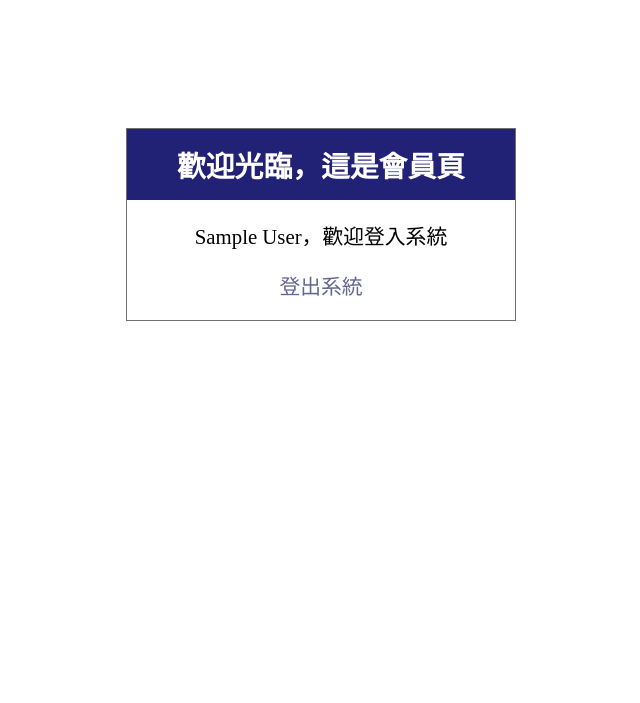
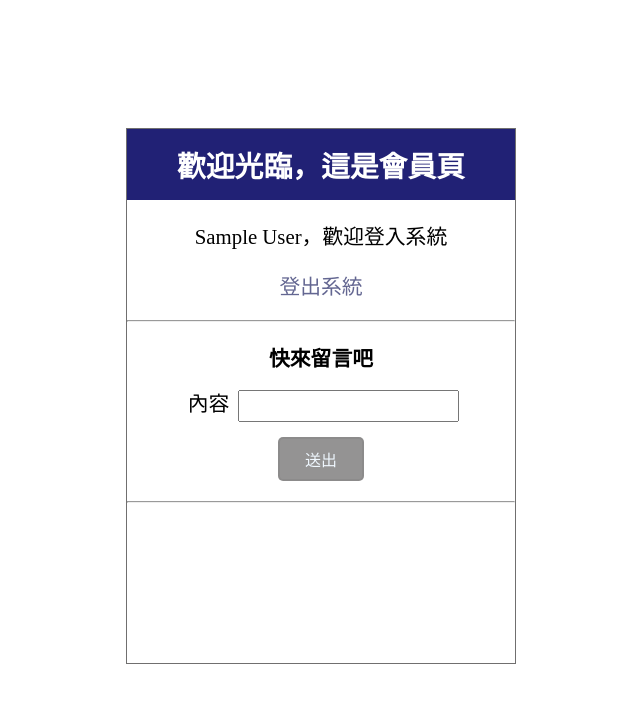
Before and after one commit to juggle-tech/weHelp-stage1, a FastAPI app: page /member in a window 1280 px wide. Shown: the top 703 px of the page, without its empty margins (319-959 px from the left). Run offline with FastAPI, Linux system fonts and the light colour scheme; the visitor is signed in with stand-in values (Sample User, id 1); parts of the project's set-up code (start-up, migrations or seed data) failed here and were passed over.

Commit message:
fetch api: create message api

```diff
--- a/week6/main.py
+++ b/week6/main.py
@@ -1,3 +1,4 @@
+import json
 import os
 import query
 
@@ -5,7 +6,7 @@ from fastapi.responses import RedirectResponse
 from contextlib import asynccontextmanager
 from typing import Annotated
 from dotenv import load_dotenv
-from fastapi import Depends, FastAPI, Form, Request
+from fastapi import Body, Depends, FastAPI, Form, Request
 from fastapi.staticfiles import StaticFiles
 from fastapi.templating import Jinja2Templates
 from sqlmodel import Session, SQLModel, create_engine
@@ -118,17 +119,32 @@ def logout(request: Request):
 ## Fetch API
 # Create Msg API
 @app.post("/api/message")
-def create_message(body = Body(None)):
-    pass
+def create_message(request: Request, session: SessionDep, body = Body(None)):
+
+    id = request.session["member_id"]
+    content = body["content"]
+    message = Message(member_id=id, content=content)
+    try:
+        query.create_message(session, message)
+        print("Succeed")
+        return {"ok": True}
+    except Exception as e:
+        print("Failed")
+        return {"error": True}
 
 
 # Get Msg API
 @app.get("/api/message")
-def get_message(body = Body(None)):
-    pass
+def get_message(session: SessionDep):
+    messages = query.get_all_messages(session)
+    print(messages)
+    if messages:
+        return {"ok": True, "data": messages}
+    else:
+        return {"error": True}
 
 
 # Delete Msg API
-@app.delete("/api/message/{id}")
-def delete_message(id: int):
-    pass
+# @app.delete("/api/message/{id}")
+# def delete_message(id: int):
+#     pass
--- a/week6/static/css/style.css
+++ b/week6/static/css/style.css
@@ -55,7 +55,7 @@ input {
     font-size: 1rem;
 }
 
-.loginBtn, .signUpBtn {
+.loginBtn, .signUpBtn, .postMessageBtn {
     margin: 10px 10px 20px 10px;
     padding: 8px 25px;
     background-color: rgba(77, 76, 76, 0.6);
@@ -65,29 +65,33 @@ input {
     font-size: 1rem;
 }
 
-.loginBtn:hover, .signUpBtn:hover {
+.loginBtn:hover, .signUpBtn:hover, .postMessageBtn:hover {
     background-color: rgba(77, 76, 76, 0.9);
     border: solid 2px rgba(77, 76, 76, 0.9);
 
 }
 
 
-/* member.html, error.html and hotel.html*/
-.memberBlock, .errorBlock {
+/* member.html, error.html*/
+.errorBlock {
     min-width: 30%;
     margin: 10%;
     border: solid 1px rgba(77, 76, 76, 0.8);
     text-align: center;
 }
 
-.memberBlock span, .errorBlock span {
+.card {
+    min-height: 20vh;
+}
+
+.memberText span, .errorText span {
     display: inline-block;
     margin: 20px;
     font-size: 1.3rem;
 }
 
 /* href */
-.memberText, .errorText {
+.memberText, .errorText, .messageText {
     display: flex;
     flex-direction: column;
     align-items: center;
@@ -130,7 +134,7 @@ input {
         font-size: 1.1rem;
     }
 
-    .memberBlock, .errorBlock, .hotelBlock {
+    .errorBlocks {
         min-width: 40%;
     }
 }
@@ -151,7 +155,7 @@ input {
         font-size: 0.9rem;
     }
 
-    .memberBlock, .errorBlock, .hotelBlock {
+    .errorBlock {
         min-width: 60%;
     }
 }
--- a/week6/static/js/memberScript.js
+++ b/week6/static/js/memberScript.js
@@ -2,7 +2,26 @@
 /* Fetch API */
 // Creare Msg
 async function postMessage() {
+    // Sent request to backend
+    let content = document.getElementById("content").value;
+    console.log(content)
 
+    let response = await fetch("/api/message", {
+        method: "POST",
+        headers: {
+            "Content-Type": "application/json"
+        },
+        body: JSON.stringify({
+            "content": content
+        })
+    });
+
+    // Get response from backend
+    let result = await response.json();
+    if (result.ok) {
+        document.getElementById("content").value = "";
+        getMessages();
+    }
 }
 
 
@@ -16,3 +35,5 @@ async function getMessages() {
 async function deleteMessage(id) {
 
 }
+
+getMessages();
--- a/week6/templates/member.html
+++ b/week6/templates/member.html
@@ -8,12 +8,27 @@
 
 {% block content %}
 
-	<div class="memberBlock">
-		<h1>歡迎光臨，這是會員頁</h1>
+    <div class="formBlock">
+        <h1>歡迎光臨，這是會員頁</h1>
         <div class="memberText">
-		    <span>{{name}}，歡迎登入系統</span>
+            <span>{{name}}，歡迎登入系統</span>
             <a href="{{ url_for('logout') }}">登出系統</a>
         </div>
+
+        <hr>
+
+        <div class="messageText">
+            <h3>快來留言吧</h3>
+            <div class="labelBlock">
+                <label for="content">內容</label>
+                <input type="text" id="content" name="content">
+            </div>
+            <button class="postMessageBtn" onclick="postMessage()">送出</button>
+        </div>
+
+        <hr>
+
+        <div class="card"></div>
     </div>
 
 {% endblock %}
```
Also changed, not shown: week6/query.py (+12 -0 lines).
